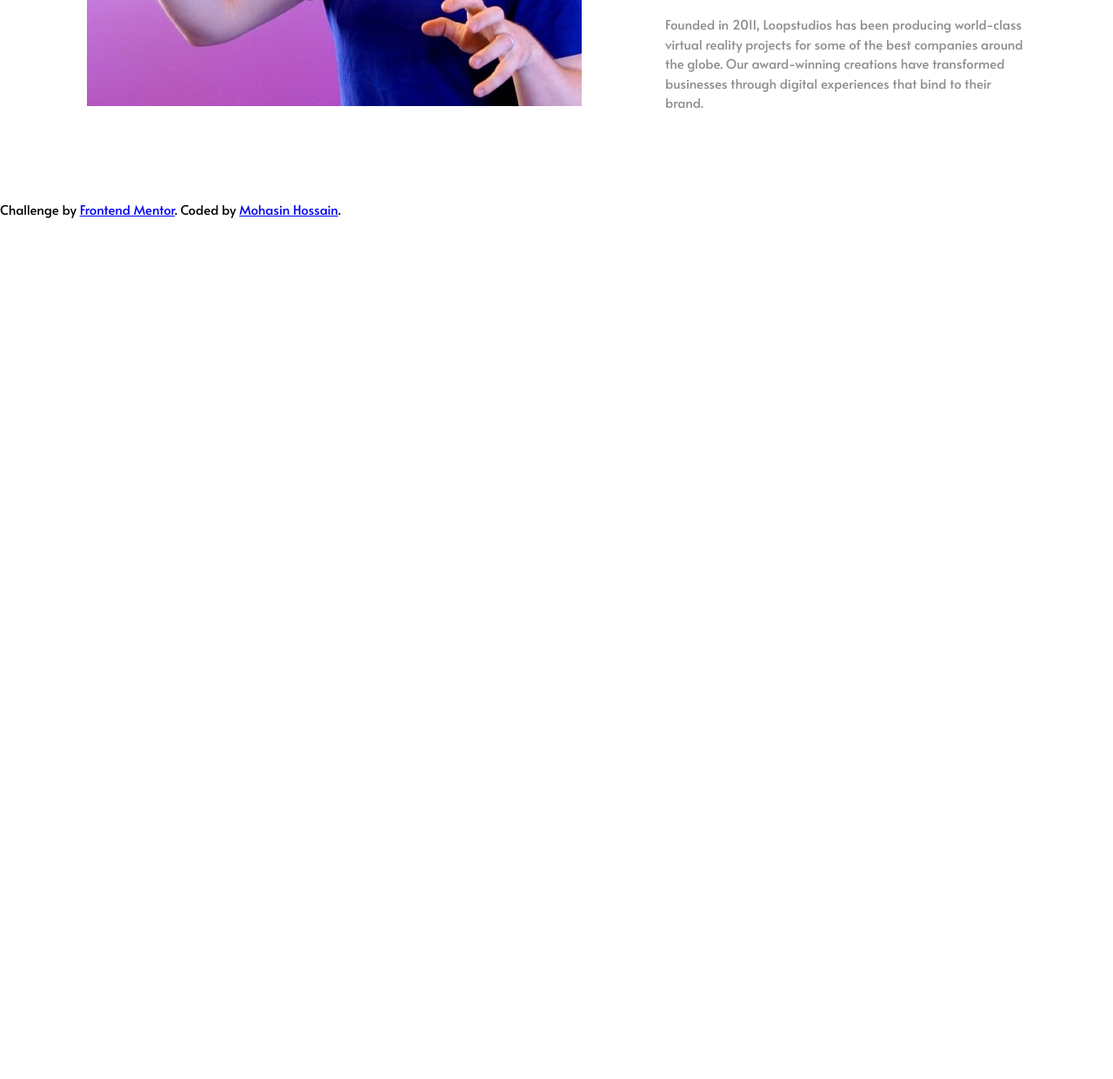
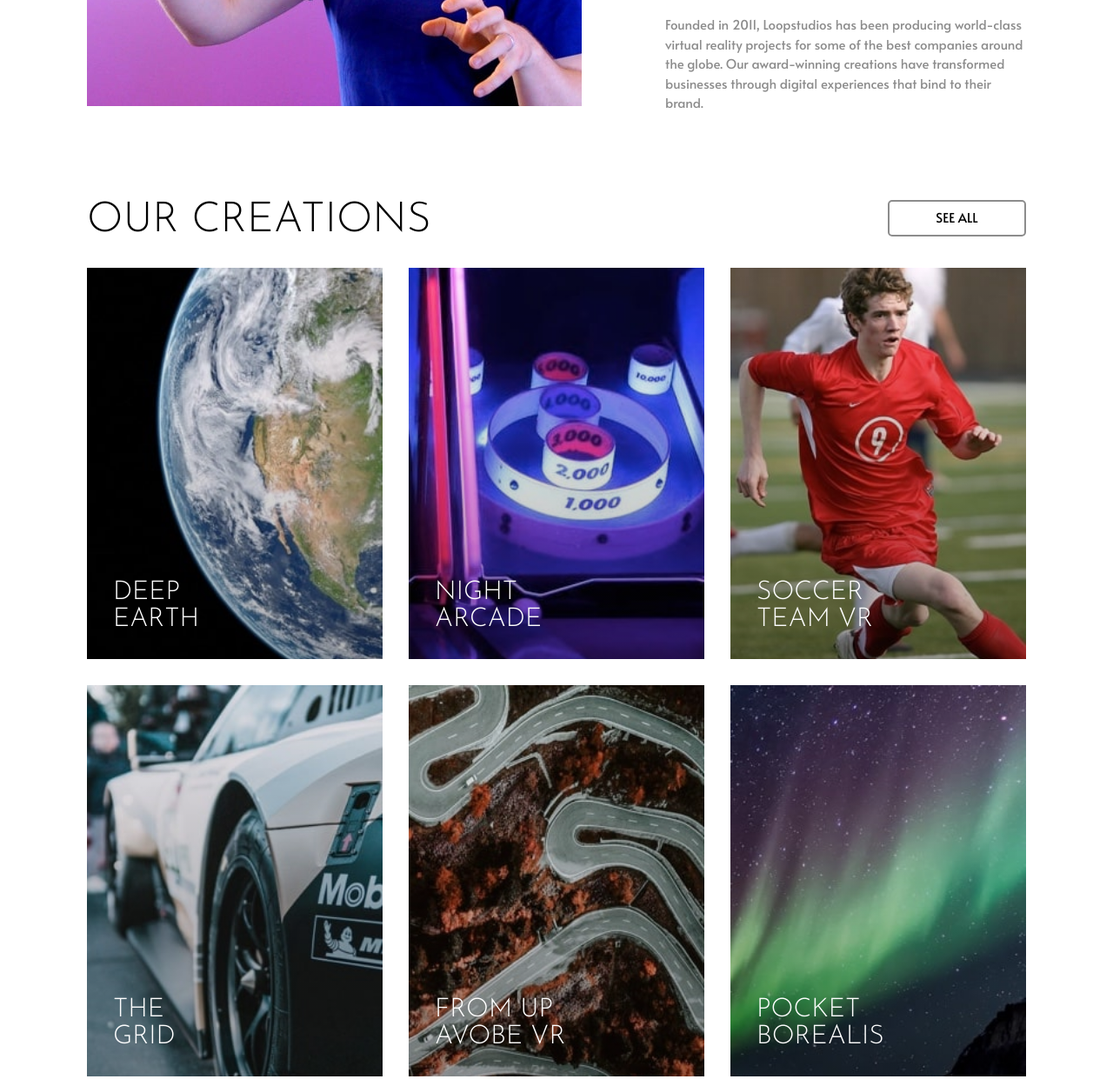
Before and after one commit to mohasin-hossain/loopstudios, a plain HTML site: page index.html in a window 1280 px wide. Shown: the part 1278-2519 px from the top of the page at 87% size. Before the commit the page ends 1529 px from the top, so only its background shows below. Drawn offline with Linux system fonts and the light colour scheme.

Commit message:
Creations Gallery

```diff
--- a/index.html
+++ b/index.html
@@ -44,6 +44,7 @@
     </div>
   </header>
 
+  <!-- ABOUT -->
   <section class="about">
     <img src="images/desktop/image-interactive.jpg" alt="Interactive Image" class="about__img">
     <div class="about__details">
@@ -57,25 +58,43 @@
     </div>
   </section>
 
+  <!-- CREATIONS GALLERY -->
+  <section class="creations">
+    <div class="creations__heading">
+      <h2 class="heading-2 heading-2--dark">Our creations</h2>
+      <button class="btn">See All</button>
+    </div>
+
+    <div class="creations__gallery">
+      <div class="item creations__item-1">
+        <h3 class="heading-3">Deep <br> earth</h3>
+      </div>
+      <div class="item creations__item-2">
+        <h3 class="heading-3">Night <br> arcade</h3>
+      </div>
+      <div class="item creations__item-3">
+        <h3 class="heading-3">Soccer <br> team vr</h3>
+      </div>
+      <div class="item creations__item-4">
+        <h3 class="heading-3">The <br> grid</h3>
+      </div>
+      <div class="item creations__item-5">
+        <h3 class="heading-3">From up <br> avobe VR</h3>
+      </div>
+      <div class="item creations__item-6">
+        <h3 class="heading-3">Pocket <br> borealis</h3>
+      </div>
+      <div class="item creations__item-7">
+        <h3 class="heading-3">The <br> curiosity</h3>
+      </div>
+      <div class="item creations__item-8">
+        <h3 class="heading-3">Make it <br> fisheye</h3>
+      </div>
+    </div>
+  </section>
+
 
   <!--
-  The leader in interactive VR
-
-
-
-  Our creations
-
-  See all
-
-  Deep earth
-  Night arcade
-  Soccer team VR
-  The grid
-  From up above VR
-  Pocket borealis
-  The curiosity
-  Make it fisheye
-
   About
   Careers
   Events
--- a/sass/base/_typography.scss
+++ b/sass/base/_typography.scss
@@ -8,14 +8,27 @@
   font-size: 7.11rem;
   @extend %heading;
 
-    &--dark { color: $clrBlack; };
-    &--light { color: $clrWhite; };
+  &--dark {
+    color: $clrBlack;
+  }
+  &--light {
+    color: $clrWhite;
+  }
 }
 
 .heading-2 {
   font-size: 4.8rem;
   @extend %heading;
 
-    &--dark { color: $clrBlack; }
-    &--light { color: $clrWhite; }
+  &--dark {
+    color: $clrBlack;
   }
+  &--light {
+    color: $clrWhite;
+  }
+}
+
+.heading-3 {
+  font-size: 3rem;
+  @extend %heading;
+}
--- /dev/null
+++ b/sass/components/_buttons.scss
@@ -0,0 +1,19 @@
+.btn {
+  font-family: $body-font;
+  font-weight: 300;
+  height: 4.2rem;
+  width: 15.9rem;
+  font-size: 1.5rem;
+  text-transform: uppercase;
+  background-color: $clrWhite;
+  border: 2px solid $clrDarkGray;
+  border-radius: .5rem;
+  transition: all 0.4s;
+  padding-bottom: .3rem;
+
+  &:hover {
+    background-color: $clrBlack;
+    color: $clrWhite;
+    border: 2px solid $clrBlack;
+  }
+}
--- a/sass/layout/_creations.scss
+++ b/sass/layout/_creations.scss
@@ -0,0 +1,103 @@
+.creations {
+  margin: 10rem;
+
+  &__heading {
+    display: flex;
+    justify-content: space-between;
+  }
+
+  &__gallery {
+    display: grid;
+    grid-template-columns: repeat(auto-fit, minmax(25rem, 1fr));
+    grid-template-rows: 1fr 1fr;
+    grid-gap: 3rem;
+    margin-top: 3rem;
+  }
+
+  &__gallery > div {
+    height: 45rem;
+    color: $clrWhite;
+    display: flex;
+    align-items: flex-end;
+    padding: 3rem;
+    cursor: pointer;
+    transition: all 0.3s;
+
+    &:hover,
+    &:focus {
+      opacity: 0.5;
+      transform: scale(1.06);
+    }
+  }
+
+  %image {
+    background-size: cover;
+  }
+
+  &__item-1 {
+    background-image: linear-gradient(
+        rgba(#000, 0),
+        rgba(#000, 0.3)
+      ),
+      url(../../images/desktop/image-deep-earth.jpg);
+    @extend %image;
+  }
+
+  &__item-2 {
+    background-image: linear-gradient(
+        rgba(#000, 0),
+        rgba(#000, .3)
+      ),
+      url(../../images/desktop/image-night-arcade.jpg);
+    @extend %image;
+  }
+
+  &__item-3 {
+    background-image: linear-gradient(
+        rgba(#000, 0),
+        rgba(#000, .3)
+      ),url(../../images/desktop/image-soccer-team.jpg);
+    @extend %image;
+  }
+
+  &__item-4 {
+    background-image: linear-gradient(
+      rgba(#000, 0),
+      rgba(#000, .3)
+    ),url(../../images/desktop/image-grid.jpg);
+    @extend %image;
+  }
+
+  &__item-5 {
+    background-image: linear-gradient(
+      rgba(#000, 0),
+      rgba(#000, .3)
+    ),url(../../images/desktop/image-from-above.jpg);
+    @extend %image;
+  }
+
+  &__item-6 {
+    background-image: linear-gradient(
+      rgba(#000, 0),
+      rgba(#000, .3)
+    ), url(../../images/desktop/image-pocket-borealis.jpg);
+    @extend %image;
+  }
+
+  &__item-7 {
+    background-image: linear-gradient(
+      rgba(#000, 0),
+      rgba(#000, .3)
+    ), url(../../images/desktop/image-curiosity.jpg);
+    @extend %image;
+
+  }
+
+  &__item-8 {
+    background-image:linear-gradient(
+      rgba(#000, 0),
+      rgba(#000, .3)
+    ), url(../../images/desktop/image-fisheye.jpg);
+    @extend %image;
+  }
+}
--- a/sass/main.scss
+++ b/sass/main.scss
@@ -6,6 +6,8 @@
 @import "base/base";
 @import "base/typography";
 
+@import "components/buttons";
+
 @import "layout/header";
 @import "layout/about";
 @import "layout/creations";
```
Also changed, not shown: css/main.css, 1 other file. Lines whose indentation alone changed are shown as unchanged.
